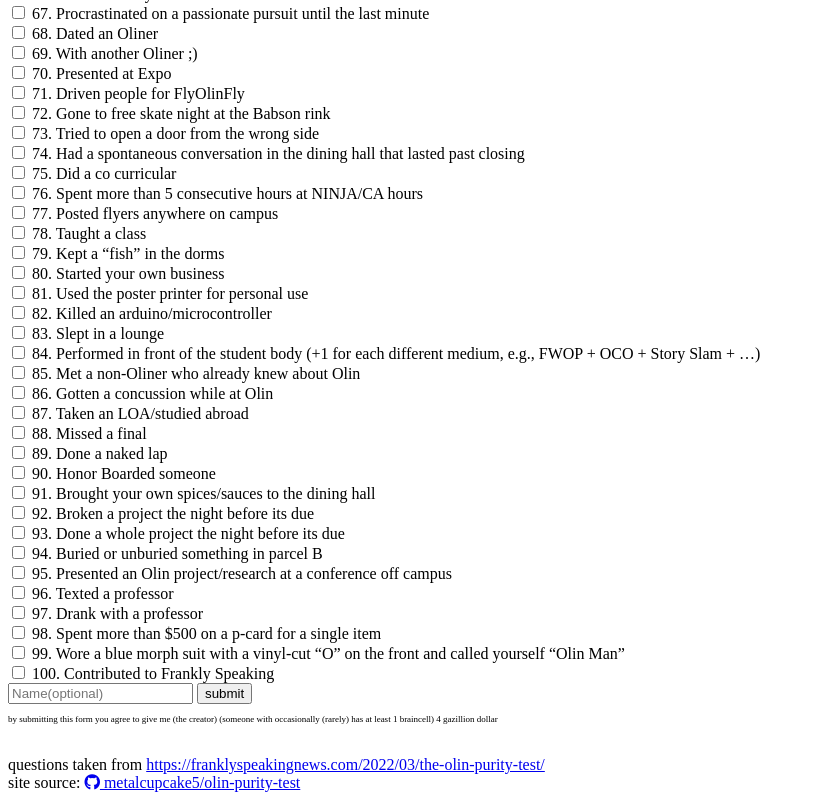
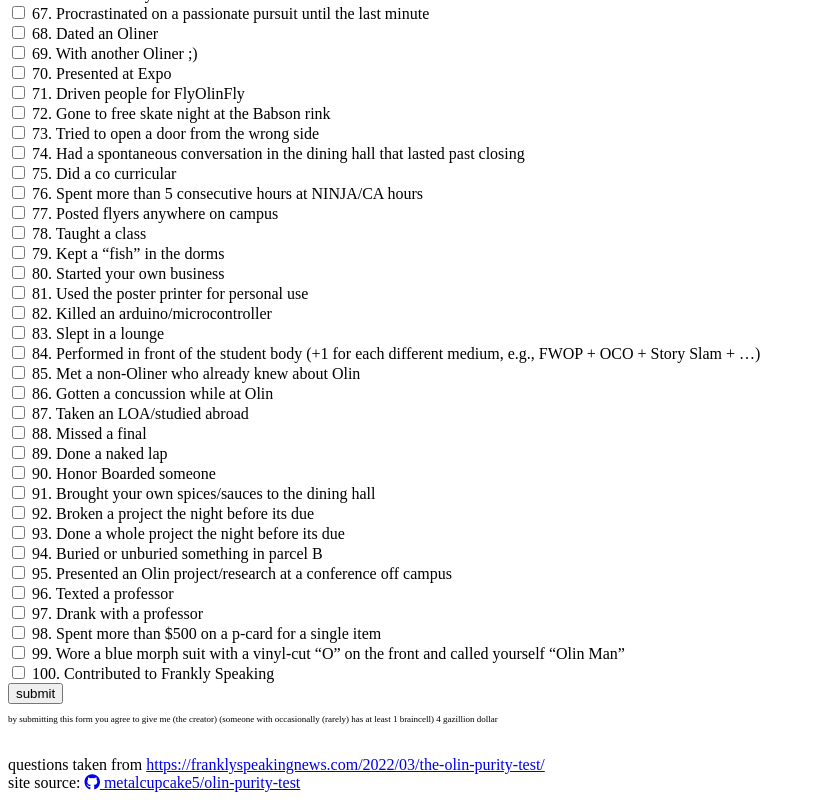
Before and after one commit to metalcupcake5/olin-purity-test, a SvelteKit app: page / in a window 1280 px wide. Shown: the part 1455-2255 px from the top of the page, without its empty margins (0-815 px from the left). Built offline with nearby package versions, Linux system fonts and the light colour scheme; no server answers.

Commit message:
temporarily remove name since it breaks

```diff
--- a/src/routes/+page.svelte
+++ b/src/routes/+page.svelte
@@ -40,7 +40,7 @@
 			</label>
 		{/each}
 
-		<input type="text" name="name" placeholder="Name(optional)" />
+		<!-- <input type="text" name="name" placeholder="Name(optional)" /> -->
 
 		<button>submit</button><br />
 		<sub style="font-size:xx-small">
```
